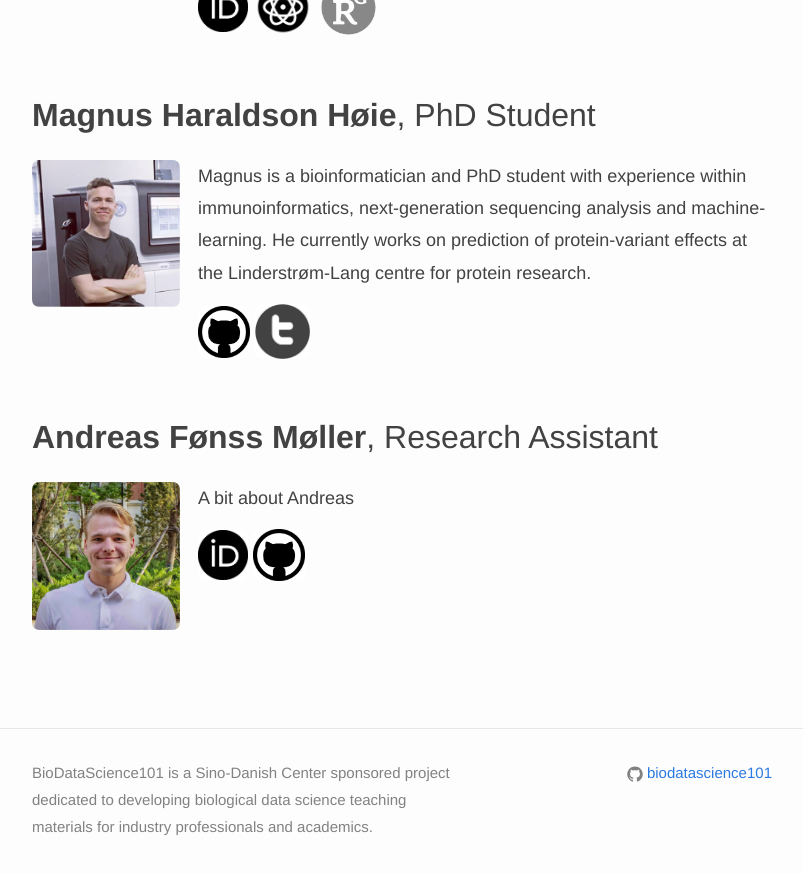
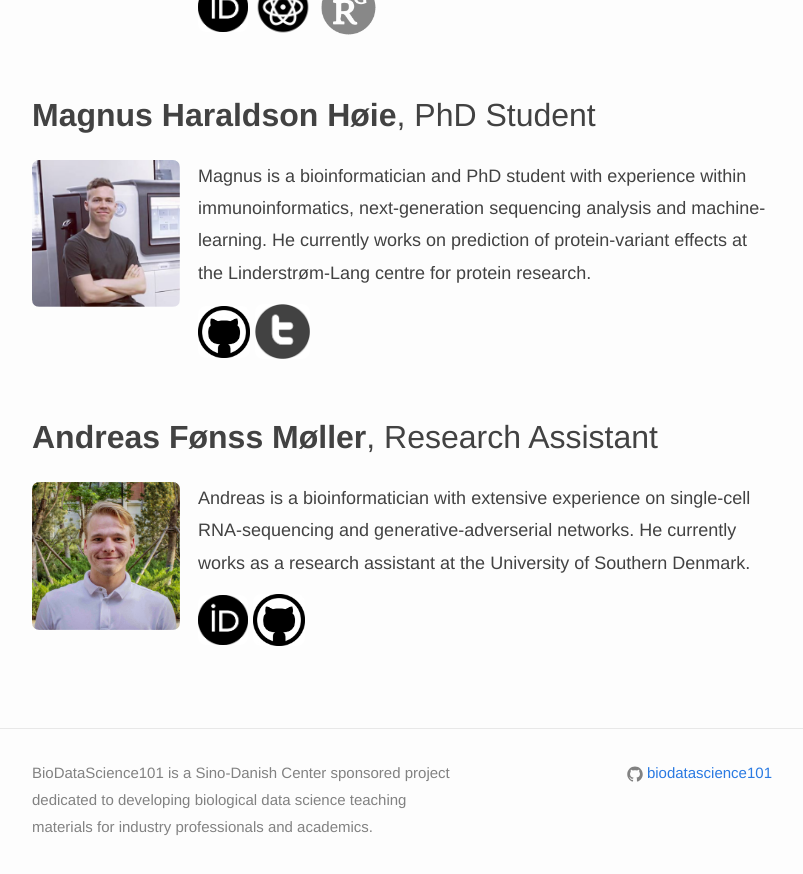
Before and after one commit to biodatascience101/BioDataScience101.github.io, a Jekyll site: the page built from _pages/about/index.md, in a window 1280 px wide and 900 px high, scrolled down 840 px. Shown: the top 874 px of the window, without its empty margins (238-1041 px from the left). Built offline with Jekyll 4.4.1, drawn with Linux system fonts in a browser that asks for light colours; nearby versions of some CDN libraries.

Commit message:
Update team.yml

```diff
--- a/_data/team.yml
+++ b/_data/team.yml
@@ -57,7 +57,8 @@
   github: https://github.com/foenssmoeller
   #twitter: https://twitter.com/
   bio: >
-    A bit about Andreas
+    Andreas is a bioinformatician with extensive experience on single-cell RNA-sequencing and
+    generative-adverserial networks. He currently works as a research assistant at the University of Southern Denmark.
   photo: team/andreas_profile.jpg
 
 #- name: ZZZ
```
